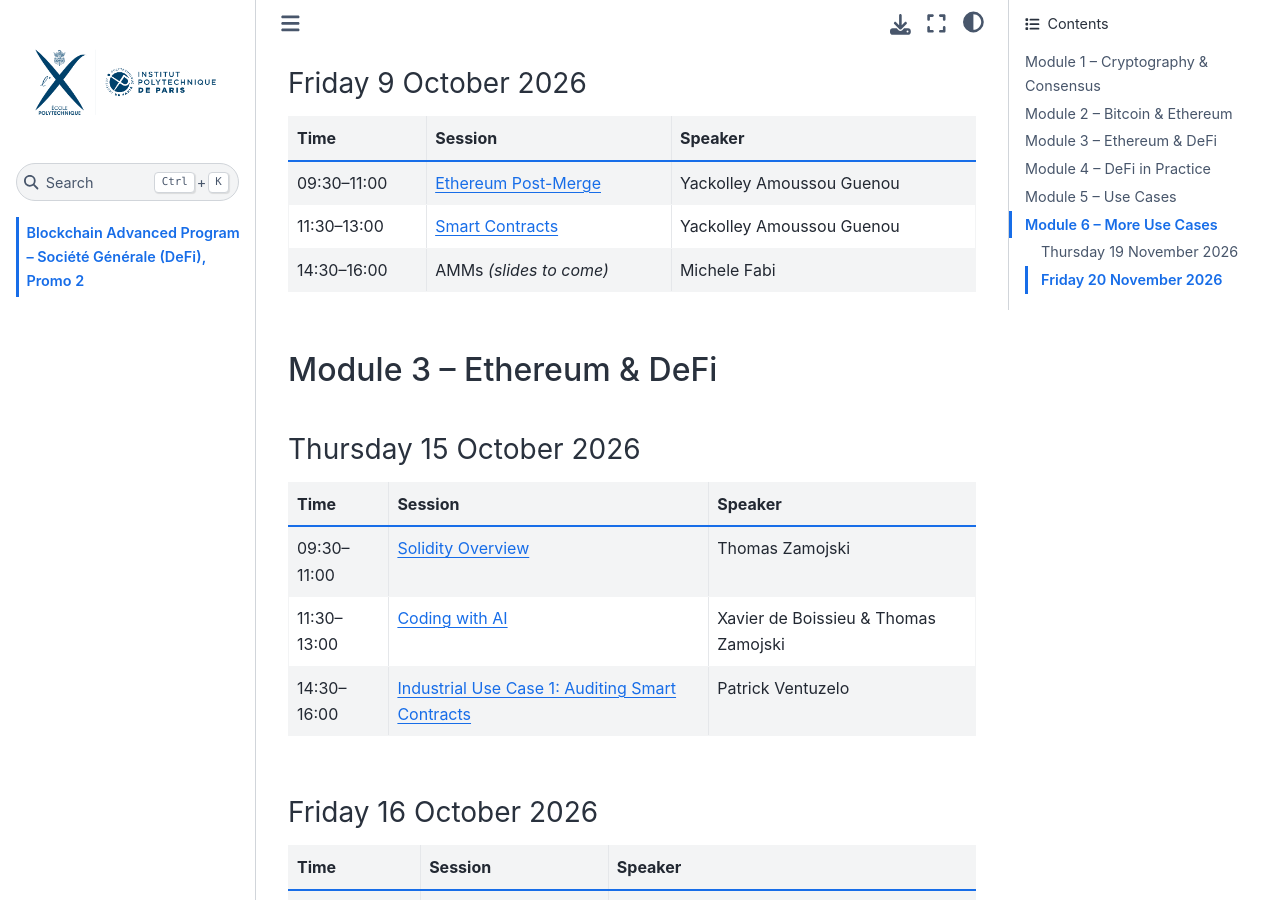
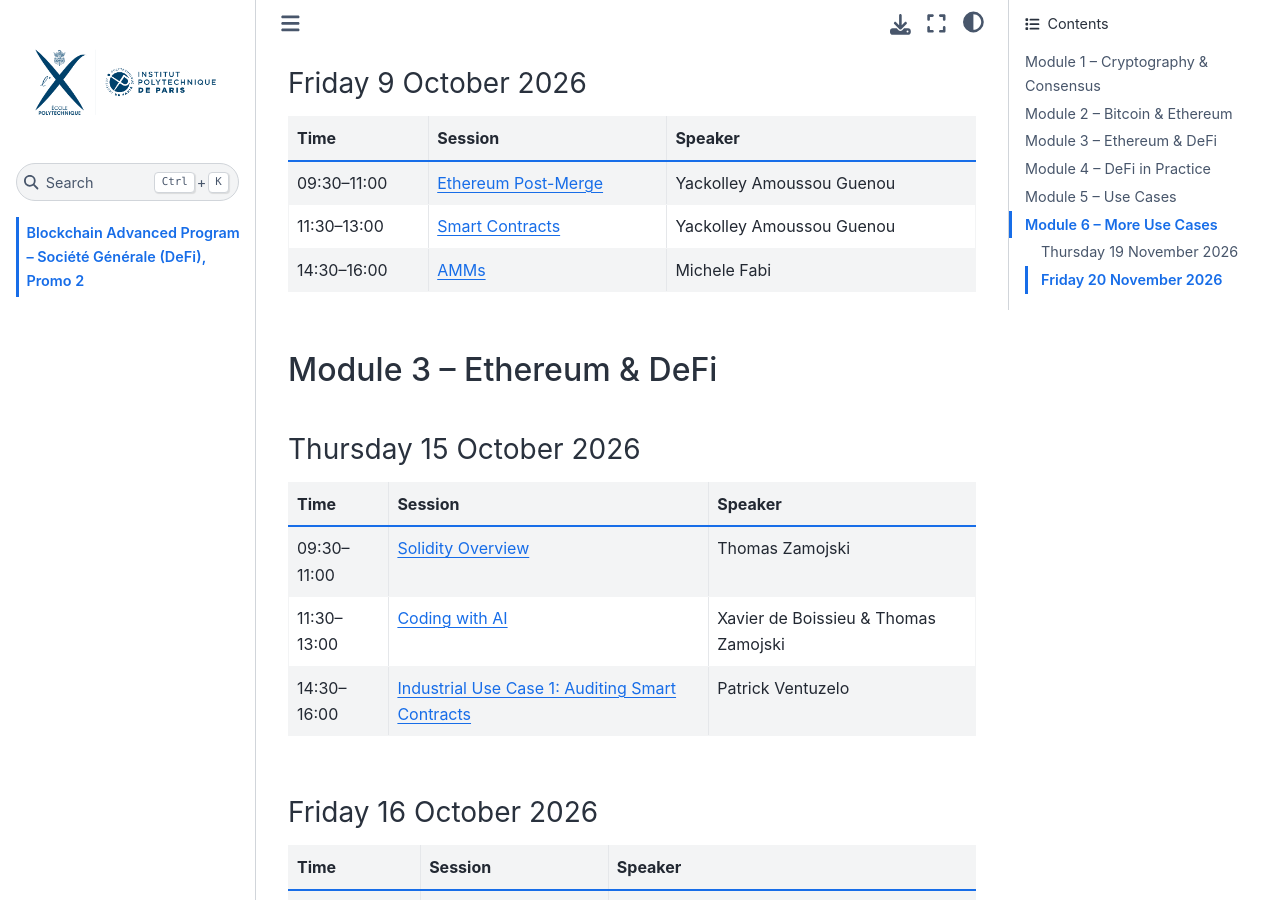
Before and after one commit to julprat/BCAP-SG-Promo2, a Jupyter Book: the page built from schedule.md, in a window 1280 px wide and 900 px high, scrolled down 1199 px. Built offline with Jupyter Book 1.0.4 settings and Sphinx 7.4.7 and the Sphinx Book theme 1.1.4, drawn with Linux system fonts in a browser that asks for light colours.

Commit message:
Add Michele Fabi slides: AMMs (9 Oct) and Prediction Markets (12 Nov)
Co-Authored-By: Claude Opus 5.5 <noreply@anthropic.com>

```diff
--- a/schedule.md
+++ b/schedule.md
@@ -36,7 +36,7 @@ Fall 2026 schedule. Each title links to the session's slides (PDF).
 |---|---|---|
 | 09:30–11:00 | [Ethereum Post-Merge][yag-pos] | Yackolley Amoussou Guenou |
 | 11:30–13:00 | [Smart Contracts][yag-sc] | Yackolley Amoussou Guenou |
-| 14:30–16:00 | AMMs *(slides to come)* | Michele Fabi |
+| 14:30–16:00 | [AMMs][fabi-amm] | Michele Fabi |
 
 ## Module 3 – Ethereum & DeFi
 
@@ -76,7 +76,7 @@ Fall 2026 schedule. Each title links to the session's slides (PDF).
 
 | Time | Session | Speaker |
 |---|---|---|
-| 09:30–11:00 | Stablecoins & Prediction Markets *(slides to come)* | Michele Fabi |
+| 09:30–11:00 | [Stablecoins & Prediction Markets][fabi-pm] | Michele Fabi |
 | 11:30–13:00 | [MEV][lec8] and [Transaction Fee Mechanisms][lec7] | Julien Prat |
 | 14:30–16:00 | [Lending Protocols][lec6] | Julien Prat |
 
```
Also changed, not shown: other parts of schedule.md (+2 -0 lines).
